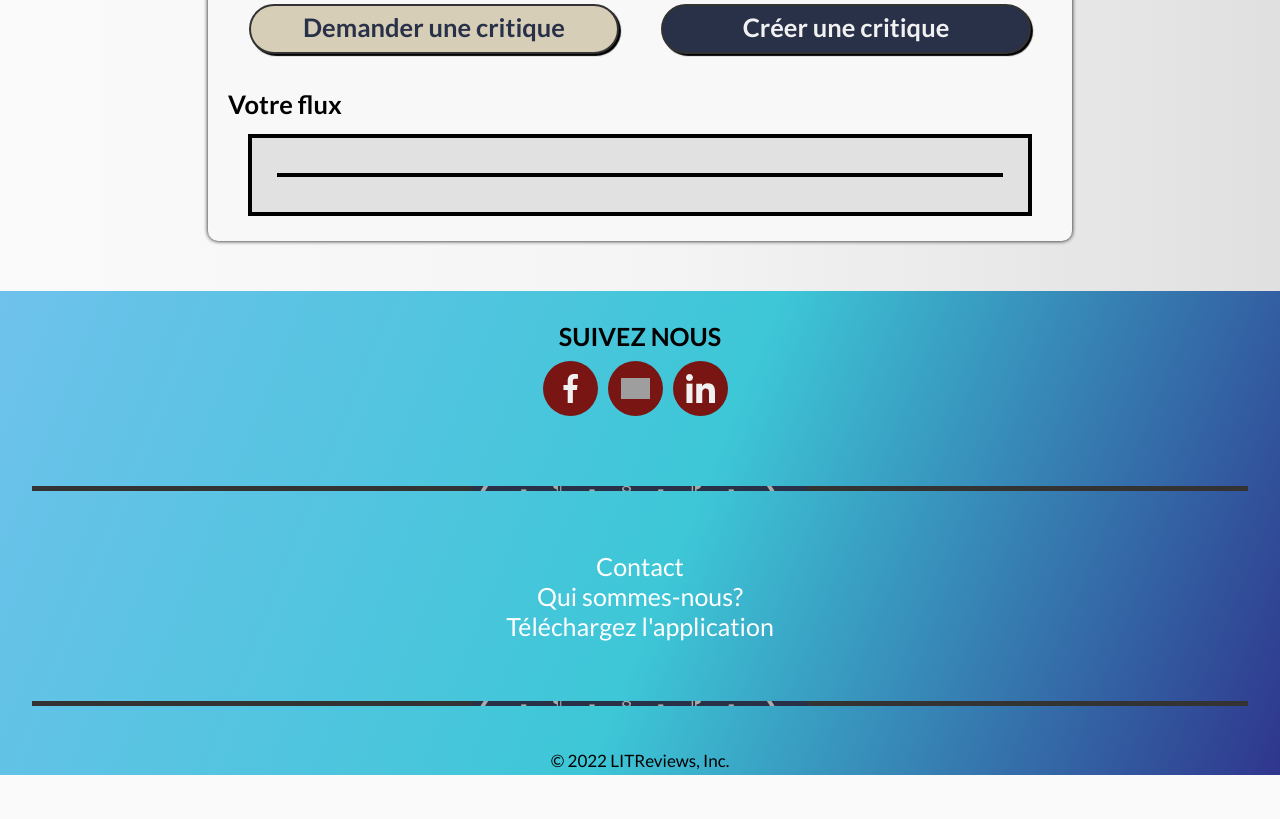
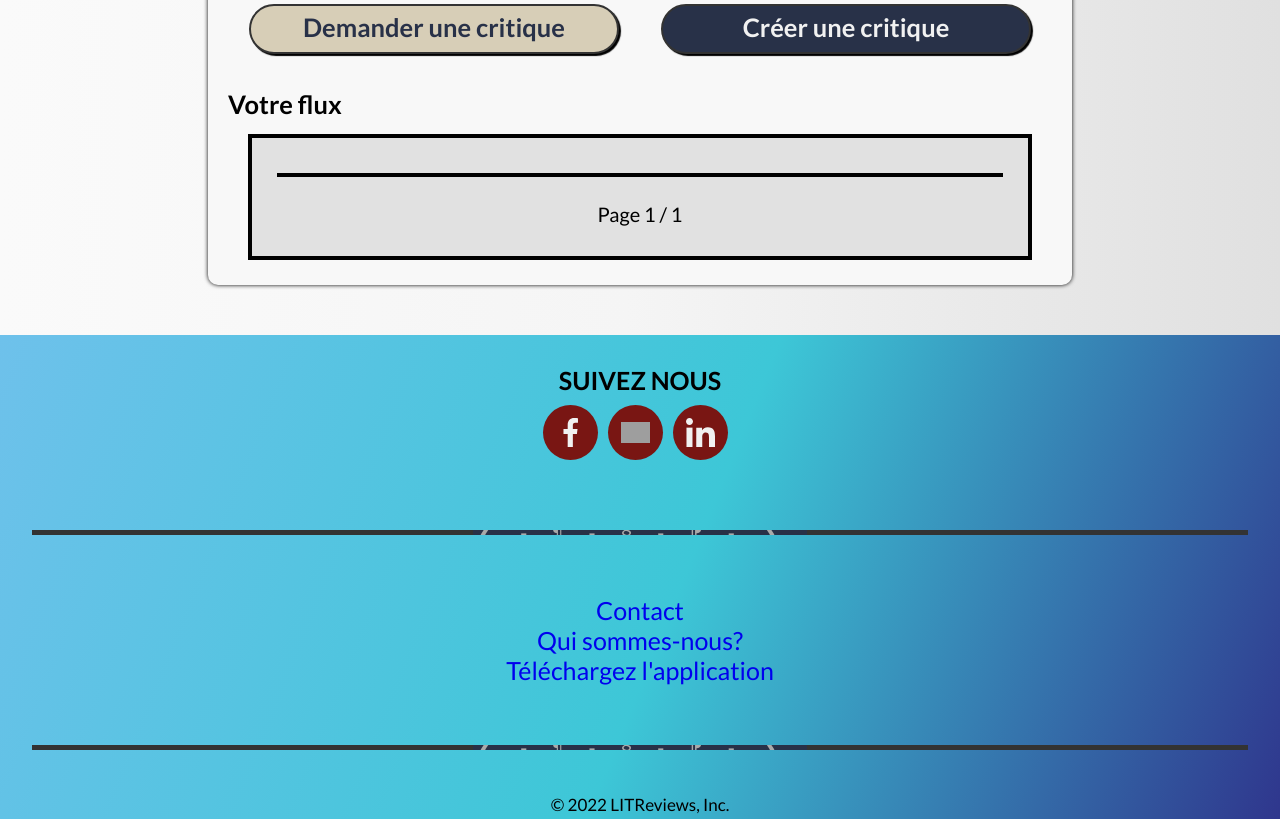
Before and after one commit to Deadjuju/P9_OC, a Django app: template src/reviews/templates/reviews/home.html in a window 1280 px wide. Shown: the part 425-1244 px from the top of the page. Before the commit the page ends 1200 px from the top, so only its background shows below. Run offline with Django 4.2, Linux system fonts and the light colour scheme; the template is opened without the code that fills it: most values are stand-ins (such as "Sample title", 1, 10 or a date in 2020); parts of the project's set-up code (start-up, migrations or seed data) failed here and were passed over; some web fonts are replaced; grey boxes are pictures that could not be loaded.

Commit message:
Pagination du flux

```diff
--- a/src/reviews/templates/reviews/home.html
+++ b/src/reviews/templates/reviews/home.html
@@ -27,7 +27,7 @@
                 <p>Vous n'avez pas encore de flux.<br>
                     Suivez vite de nouvelles personnes pour découvrir votre flux! </p>
             {% else %}
-                {% for instance in tickets_and_reviews %}
+                {% for instance in page_obj %}
                     <div class="instance">
                         {% if instance|model_type == "Ticket" %}
                             {% include 'reviews/partials/ticket-snippet.html' with ticket=instance %}
@@ -36,6 +36,23 @@
                         {% endif %}
                     </div>
                 {% endfor %}
+            <div class="paging_content">
+                {% if page_obj.has_previous %}
+                    <span class="previous-next-pages">
+                        <a href="?page=1"><< Première page</a>
+                         | <a href="?page={{ page_obj.previous_page_number }}">< page précédente</a> |
+                    </span>
+                {% endif %}
+                <span>
+                    Page {{ page_obj.number }} / {{ page_obj.paginator.num_pages }}
+                </span>
+                {% if page_obj.has_next %}
+                    <span class="previous-next-pages">
+                         | <a href="?page={{ page_obj.next_page_number }}">Page suivante ></a> |
+                        <a href="?page={{ page_obj.paginator.num_pages }}">dernière page >></a>
+                    </span>
+                {% endif %}
+            </div>
             {% endif %}
         </div>
     </div>
--- a/src/static/style.css
+++ b/src/static/style.css
@@ -19,10 +19,6 @@ button{
     color: inherit;
     font: inherit;
 }
-a {
-    color: white;
-}
-
 
 /* ------------- General ------------- */
 
@@ -492,6 +488,23 @@ nav a {
 .review-ticket-user {
     font-weight: bold;
 }
+.paging_content {
+    display: flex;
+    justify-content: center;
+    font-size: 20px;
+    margin: 10px auto;
+    padding: 5px;
+}
+.previous-next-pages {
+    margin: 0 15px;
+}
+.previous-next-pages a {
+    color: #00e;
+    transition: all 0.1s ease-in-out;
+}
+.previous-next-pages a:hover {
+    color: #06e
+}
 
 @media (max-width: 1000px) {
     .flux-btns a {
```
Also changed, not shown: src/reviews/views.py (+6 -1 lines).
